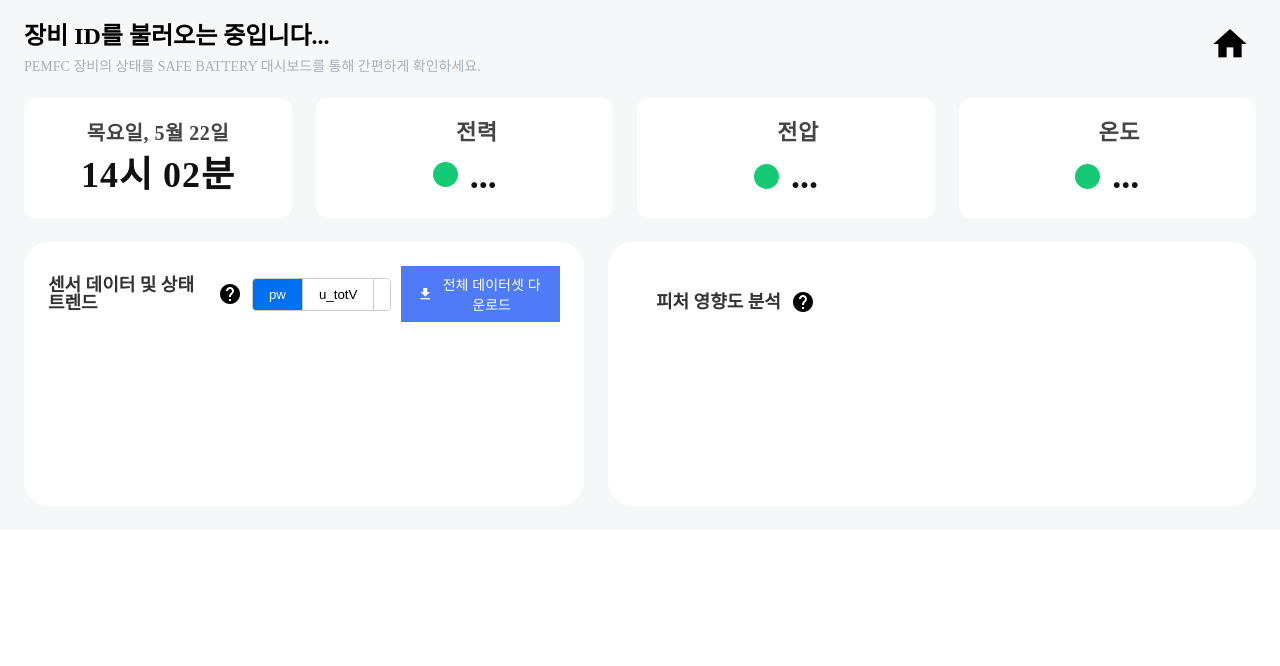
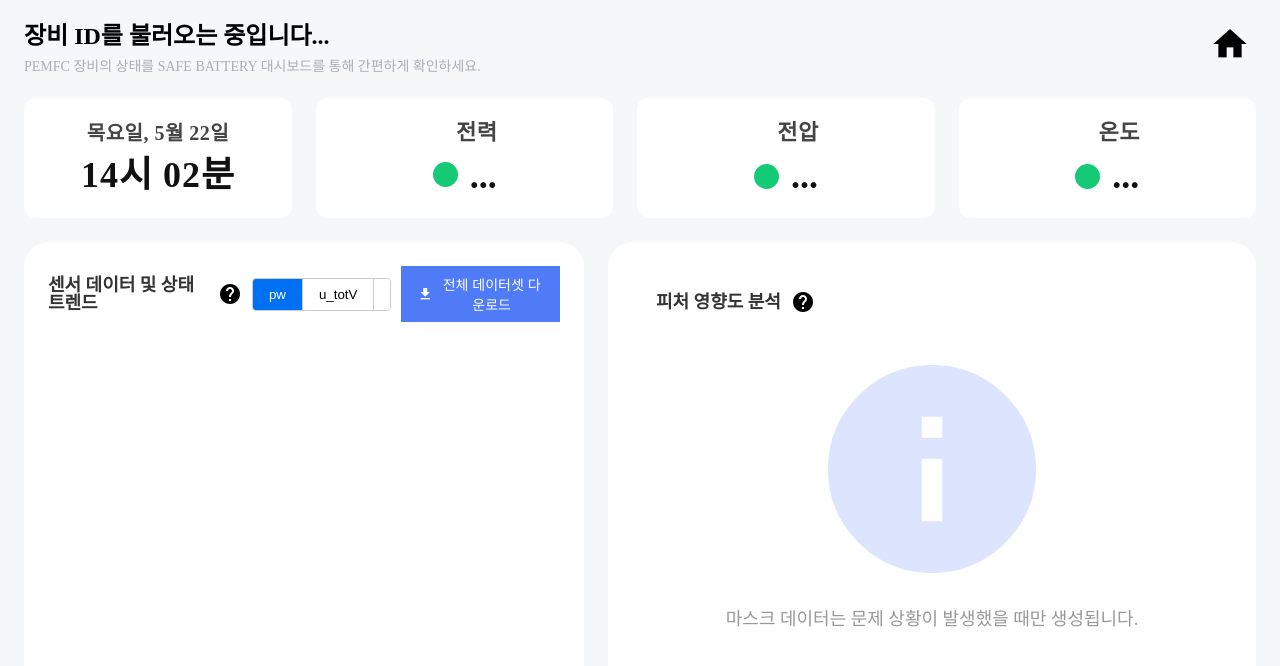
Before and after one commit to SafeBattery/SafeBattery, a React (Create React App) app: page /1/dashboard in a window 1280 px wide. Shown: the top 666 px of the page. Built offline with nearby package versions, Linux system fonts and the light colour scheme; no server answers.

Commit message:
dynamask mask값이 생성되지 않는 경우 noMaskMessage 추가

```diff
--- a/src/pages/Dashboard/Dashboard.module.css
+++ b/src/pages/Dashboard/Dashboard.module.css
@@ -141,6 +141,7 @@
   gap: 24px;
   justify-content: space-between;
   flex-wrap: nowrap;
+  min-height: 465px;
 }
 .cardSection.history .card.trend {
   flex: 0 1 calc((100vw - 72px) * 0.5) !important;
@@ -427,3 +428,15 @@ dynamaskModal .cardTitle,  trendModal .cardTitle{
   visibility: visible;
   opacity: 1;
 }
+.noMaskMessage {
+  display: flex;
+  flex-direction: column;
+  justify-content: center;
+  align-items: center;
+  height: 100%;       /* 부모 div가 차지하는 높이만큼 */
+  color: rgba(51, 51, 51, 0.5);
+  font-size: 18px;
+  text-align: center;
+  padding: 20px;
+  user-select: none;
+}
--- a/src/pages/Dashboard/components/LineCharts.tsx
+++ b/src/pages/Dashboard/components/LineCharts.tsx
@@ -169,9 +169,10 @@ function LineCharts({ selectedGroup }: LineChartsProps) {
           return current - prev;
         });
         console.log("ia_diff series sample:", series.slice(0, 10));
-        } else {
-          series = recordData.map(d => +d[key]);
-        }
+      } else {
+        series = recordData.map(d => +d[key]);
+      }
+
       const [minV, maxV] = d3.extent(series) as [number, number];
       const pad = (maxV - minV) * 0.1;
       const y0 = Math.max(0, minV - pad);
@@ -326,8 +327,18 @@ function LineCharts({ selectedGroup }: LineChartsProps) {
 
   }, [recordData, maskData, selectedGroup]);
   return (
-    <div ref={containerRef}
-      className={styles.lineChartContainer} />
+    <div ref={containerRef} className={styles.lineChartContainer}>
+      {maskData.length === 0 ? (
+        <div className={styles.noMaskMessage}>
+          <span className="material-icons"
+            style={{fontSize: '250px',
+            color: "rgba(79, 123, 246, 0.2)",
+            marginBottom: '16px'}}
+          >info</span>
+          <p>마스크 데이터는 문제 상황이 발생했을 때만 생성됩니다.</p>
+        </div>
+      ) : null}
+    </div>
   );
 }
 
```
